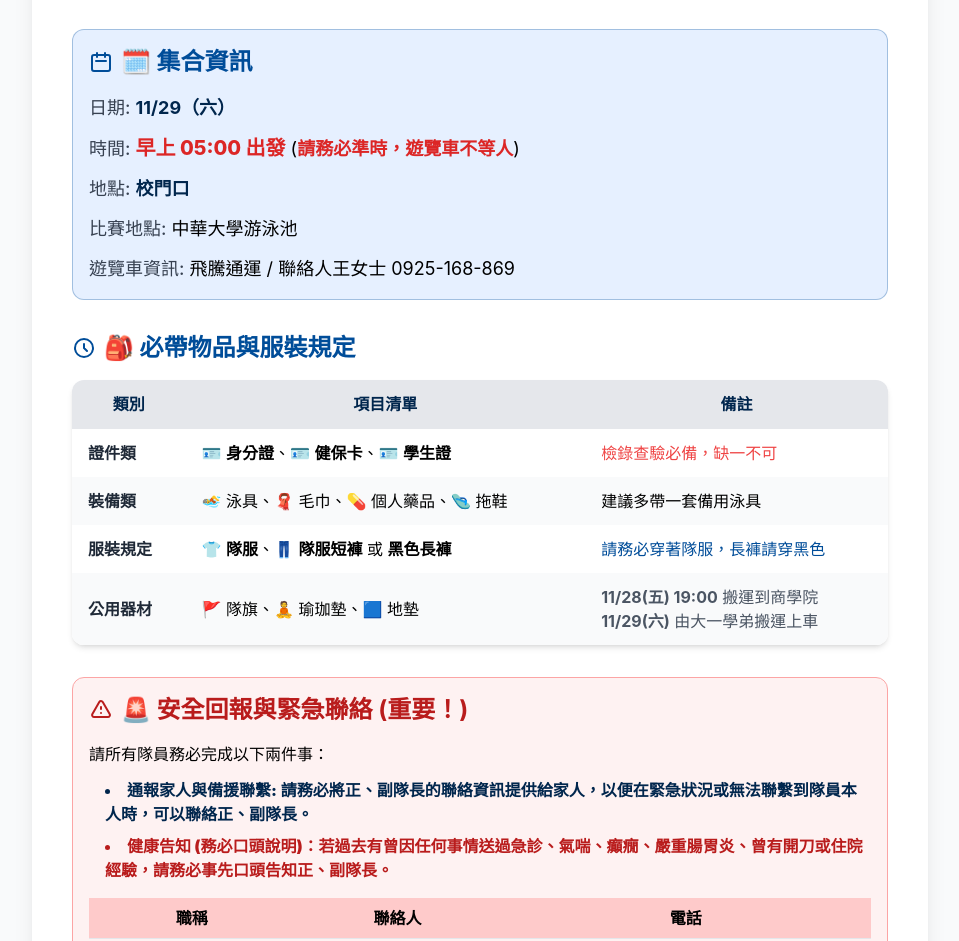
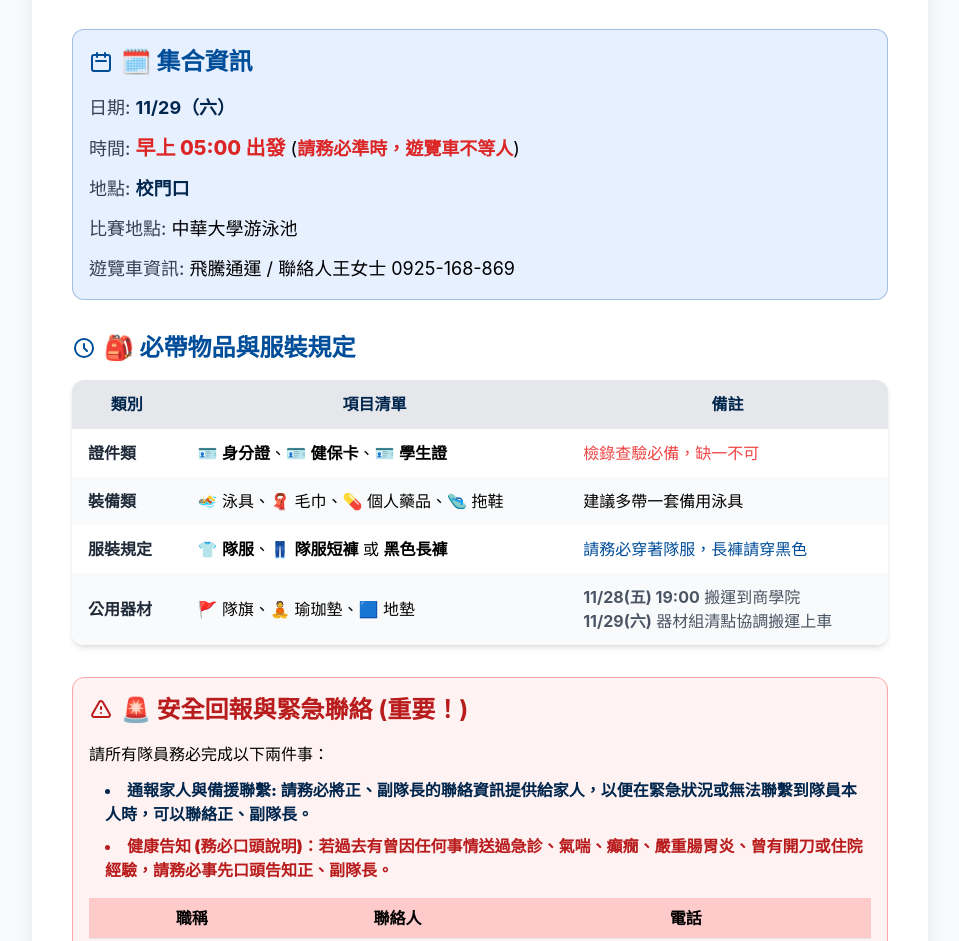
Before and after one commit to wenzelherder/2025songzhumei, a plain HTML site: page index.html in a window 1280 px wide. Shown: the part 159-1100 px from the top of the page, without its empty margins (160-1119 px from the left). Drawn offline with nearby package versions, Linux system fonts and the light colour scheme.

Commit message:
Update index.html

```diff
--- a/index.html
+++ b/index.html
@@ -199,7 +199,7 @@
                         <tr class="bg-gray-50">
                             <td class="py-3 px-4 font-semibold text-gray-800 table-cell-content">公用器材</td>
                             <td class="py-3 px-4 table-cell-content">🚩 隊旗、🧘 瑜珈墊、🟦 地墊</td>
-                            <td class="py-3 px-4 text-gray-600 table-cell-content"><strong>11/28(五) 19:00</strong> 搬運到商學院<br><strong>11/29(六)</strong> 由大一學弟搬運上車</td>
+                            <td class="py-3 px-4 text-gray-600 table-cell-content"><strong>11/28(五) 19:00</strong> 搬運到商學院<br><strong>11/29(六)</strong> 器材組清點協調搬運上車</td>
                         </tr>
                     </tbody>
                 </table>
```
